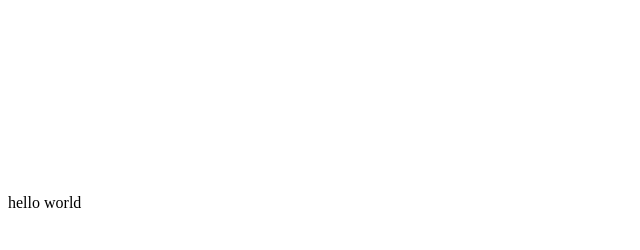
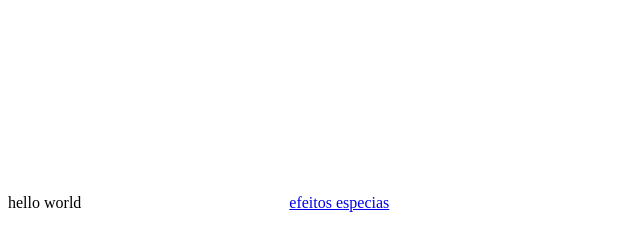
Before and after one commit to Elmapul/elmapul.github.io, a plain HTML site: page index.html in a window 1280 px wide. Shown: the whole page, without its empty margins (0-640 px from the left). Drawn offline with Linux system fonts and the light colour scheme.

Commit message:
Update index.html

```diff
--- a/index.html
+++ b/index.html
@@ -5,5 +5,6 @@
   <body>
 hello world
     <canvas id="Canvas" width="200px" height="200px"></canvas>
+    <a href="imageTools">efeitos especias</a>
     </body>
 </html>
```
